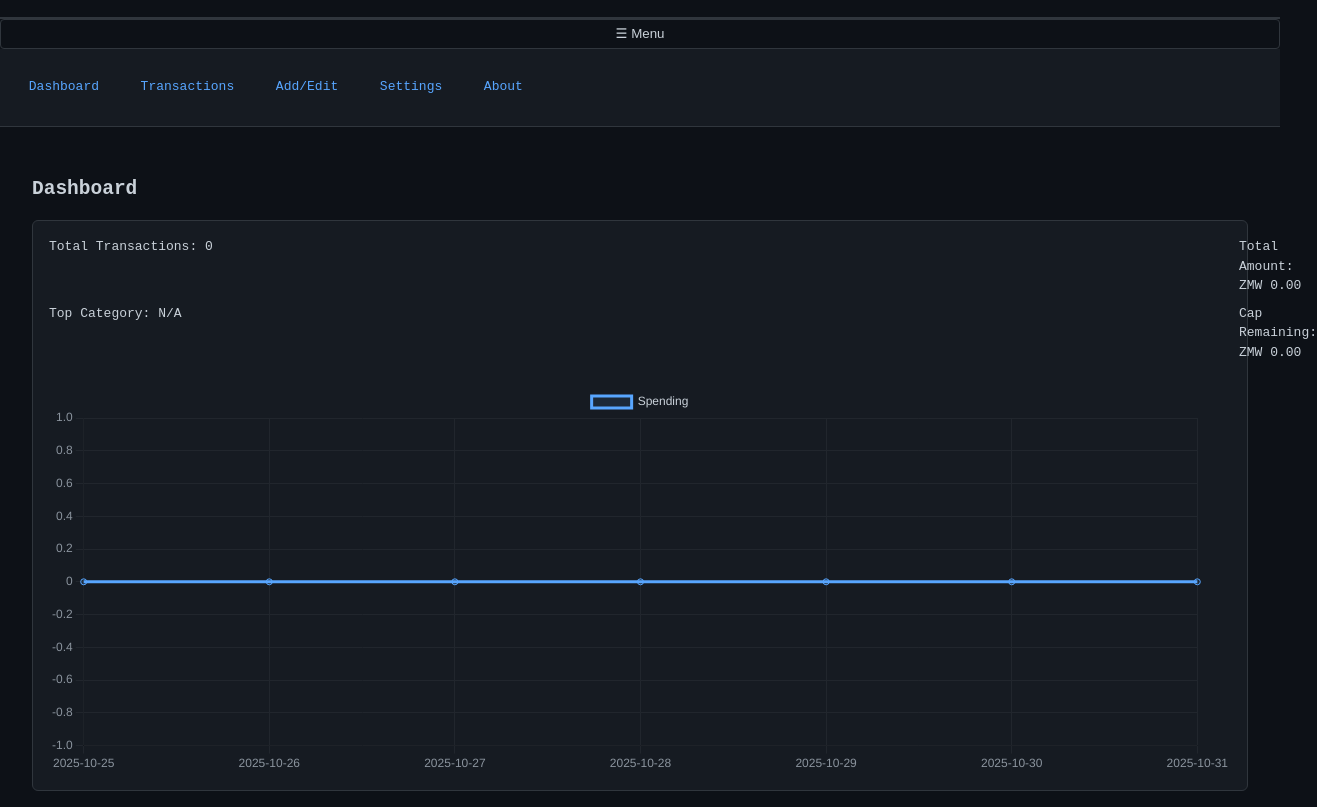
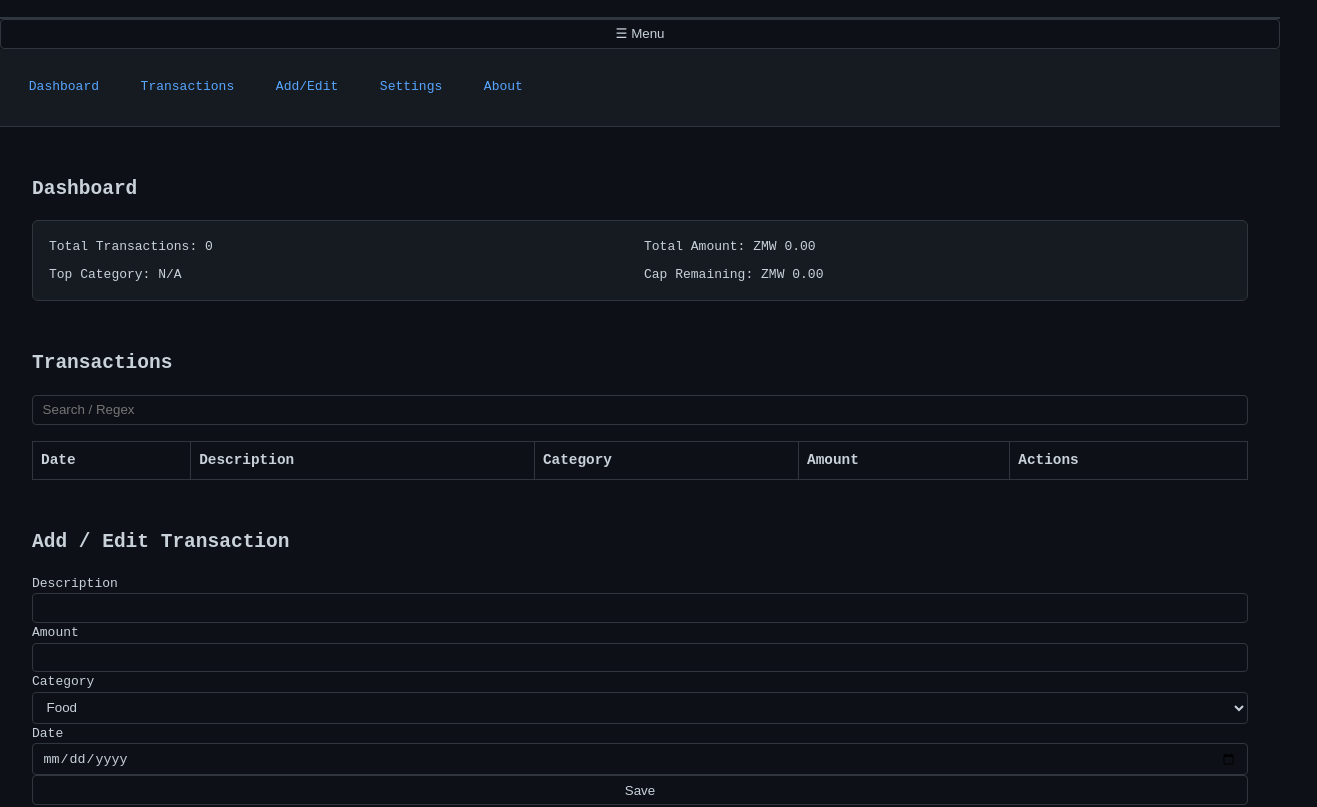
Before and after one commit to ephraimm-zm/ephraim-student-finance, a plain HTML site: page index.html in a window 1280 px wide. Shown: the part 89-896 px from the top of the page, 1317 px wide, since content can reach past the window. Drawn offline with nearby package versions, Linux system fonts and the light colour scheme; animation ran at ten frames a second.

```diff
--- a/index.html
+++ b/index.html
@@ -33,7 +33,6 @@
       <div>Total Amount: <span id="total-amount">0.00</span></div>
       <div>Top Category: <span id="top-category">N/A</span></div>
       <div>Cap Remaining: <span id="cap-remaining">0.00</span></div>
-      <canvas id="trend-chart" width="400" height="200" aria-label="Last 7 days spending trend"></canvas>
     </div>
   </section>
 
```
